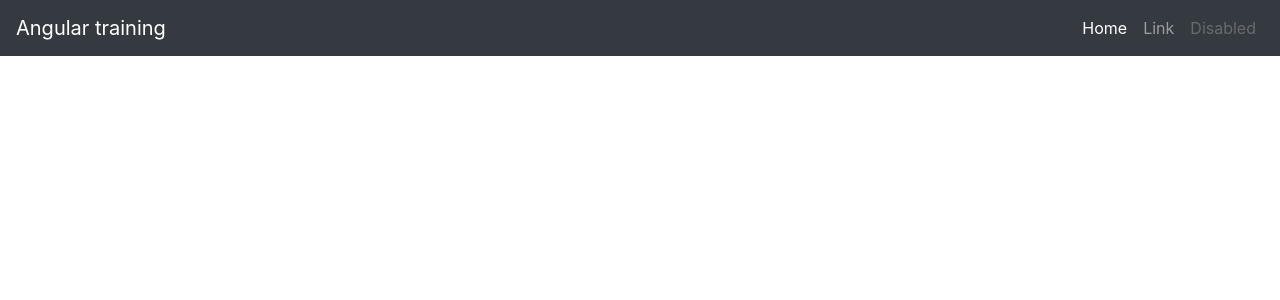
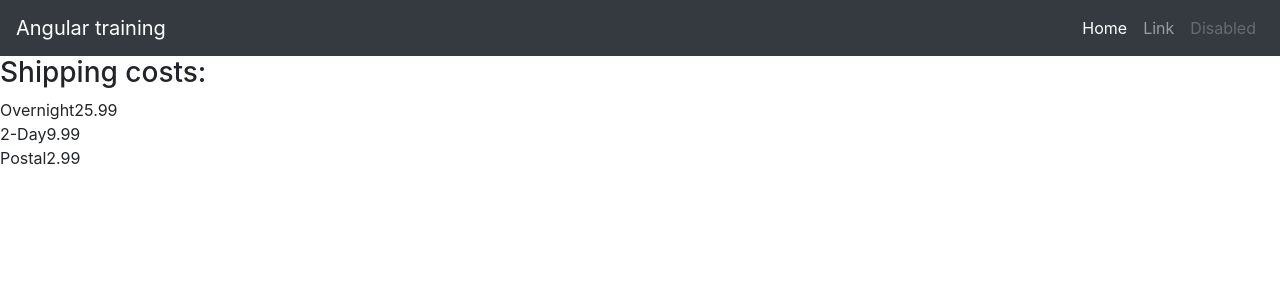
Before and after one commit to kargeb/angular-training, an Angular app: page /shop/shipping in a window 1280 px wide. Before the commit this address led to /. Shown: the top 300 px of the page. Built offline with nearby package versions, Linux system fonts and the light colour scheme.

Commit message:
add shopping prices

```diff
--- a/src/app/app.module.ts
+++ b/src/app/app.module.ts
@@ -1,3 +1,4 @@
+import { HttpClientModule } from '@angular/common/http';
 import { NgModule } from '@angular/core';
 import { BrowserModule } from '@angular/platform-browser';
 
@@ -9,7 +10,7 @@
 
 @NgModule({
   declarations: [AppComponent, MainPageComponent, NavComponent],
-  imports: [BrowserModule, AppRoutingModule, ShopModule],
+  imports: [BrowserModule, HttpClientModule, AppRoutingModule, ShopModule],
   providers: [],
   bootstrap: [AppComponent],
 })
--- a/src/app/shop/cart.service.ts
+++ b/src/app/shop/cart.service.ts
@@ -1,10 +1,11 @@
+import { HttpClient } from '@angular/common/http';
 import { Injectable } from '@angular/core';
 
 @Injectable({
   providedIn: 'root',
 })
 export class CartService {
-  constructor() {}
+  constructor(private http: HttpClient) {}
 
   items = [];
 
@@ -20,4 +21,8 @@
     this.items = [];
     return this.items;
   }
+
+  getShippingPrices() {
+    return this.http.get('/assets/shipping.json');
+  }
 }
--- a/src/app/shop/pages/cart/cart.component.html
+++ b/src/app/shop/pages/cart/cart.component.html
@@ -1,4 +1,8 @@
 <h3>Cart:</h3>
+
+<p>
+  <a routerLink="/shop/shipping">Shipping Prices</a>
+</p>
 
 <div *ngFor="let item of items">
   <span>{{ item.name }}</span>
--- /dev/null
+++ b/src/app/shop/pages/shipping/shipping.component.html
@@ -0,0 +1,6 @@
+<h3>Shipping costs:</h3>
+
+<div *ngFor="let shipping of shippingCosts | async">
+  <span>{{ shipping.type }}</span>
+  <span>{{ shipping.price }}</span>
+</div>
--- /dev/null
+++ b/src/app/shop/pages/shipping/shipping.component.ts
@@ -0,0 +1,15 @@
+import { Component, OnInit } from '@angular/core';
+import { CartService } from './../../cart.service';
+
+@Component({
+  selector: 'app-shipping',
+  templateUrl: './shipping.component.html',
+  styleUrls: ['./shipping.component.scss'],
+})
+export class ShippingComponent implements OnInit {
+  constructor(private cartService: CartService) {}
+
+  shippingCosts = this.cartService.getShippingPrices();
+
+  ngOnInit(): void {}
+}
--- a/src/app/shop/shop.module.ts
+++ b/src/app/shop/shop.module.ts
@@ -9,6 +9,7 @@
 import { ProductAlertsComponent } from './components/product-alerts/product-alerts.component';
 import { ProductDetailsComponent } from './pages/product-details/product-details.component';
 import { CartComponent } from './pages/cart/cart.component';
+import { ShippingComponent } from './pages/shipping/shipping.component';
 
 @NgModule({
   declarations: [
@@ -18,6 +19,7 @@
     ProductAlertsComponent,
     ProductDetailsComponent,
     CartComponent,
+    ShippingComponent,
   ],
   imports: [
     CommonModule,
@@ -35,6 +37,10 @@
         path: 'shop/cart',
         component: CartComponent,
       },
+      {
+        path: 'shop/shipping',
+        component: ShippingComponent,
+      },
     ]),
   ],
   exports: [ShopComponent],
--- /dev/null
+++ b/src/assets/shipping.json
@@ -0,0 +1,14 @@
+[
+  {
+    "type": "Overnight",
+    "price": 25.99
+  },
+  {
+    "type": "2-Day",
+    "price": 9.99
+  },
+  {
+    "type": "Postal",
+    "price": 2.99
+  }
+]
```
Also changed, not shown: src/app/shop/pages/shipping/shipping.component.scss (added), 1 other file (tests, documents, lock files or other folders).
